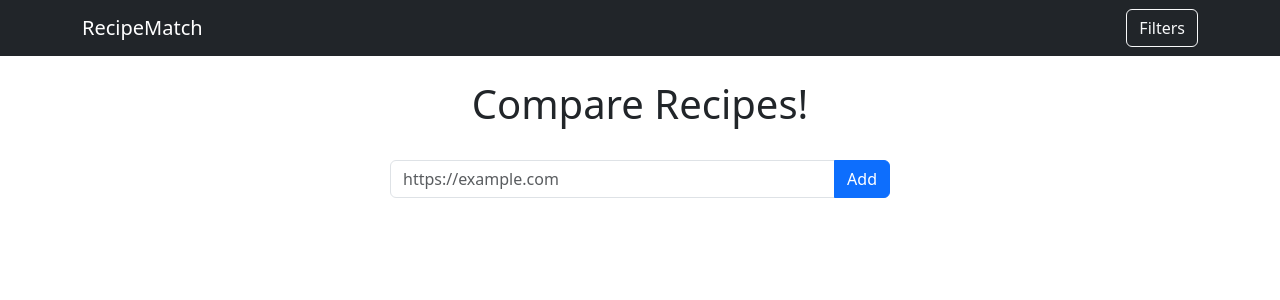
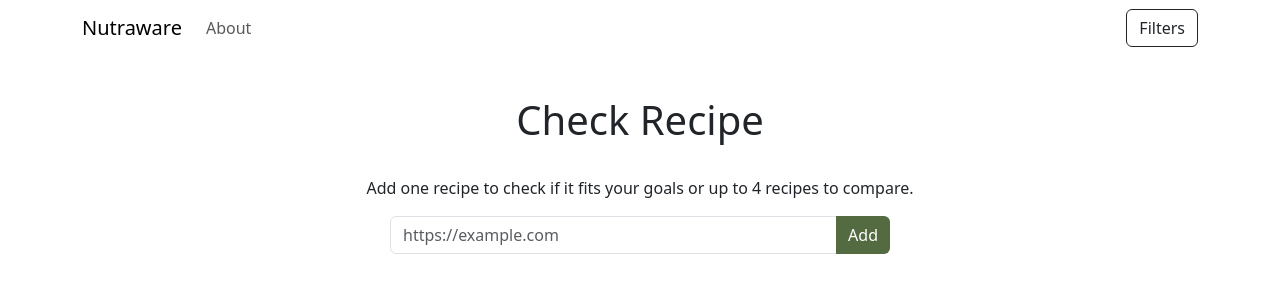
Before and after one commit to SamAnne/CompApp, a React (Vite) app: page / in a window 1280 px wide. Shown: the top 300 px of the page. Built offline with nearby package versions, Linux system fonts and the light colour scheme.

Commit message:
Finished the home page and added serving size information to the nutrition cards. Also added a color indicating if they match the selected filters or not.

```diff
--- a/src/App.scss
+++ b/src/App.scss
@@ -0,0 +1,42 @@
+$button-color: #546B41;
+$button-text: #FFFFFF;
+$button-padding: 1rem;
+$button-width: 25%;
+$button-size: 1.25rem;
+$button-hover: #323F27;
+
+$nav-button-color: #546B41;
+$nav-button-padding: 1rem;
+$nav-button-width: 25%;
+$nav-button-size: 1.25rem;
+
+
+$header-text-size: 64px;
+$desc-text-size: 24px;
+
+
+.header-text{
+  font-size: $header-text-size;
+}
+
+.styledBtn{
+  background-color: $button-color;
+  color: $button-text;
+  border: none;
+}
+
+.descriptionTxt {
+  font-size: $desc-text-size;
+}
+
+.styledBtn:hover{
+  background-color: $button-hover; //change
+}
+
+.navBtn{
+  border-radius: 0px;
+  border: 0.1rem solid $nav-button-color;
+  background-color: #FFFFFF;
+  color: $nav-button-color;
+  font-weight: 0.25rem;
+}
--- a/src/components/filters.tsx
+++ b/src/components/filters.tsx
@@ -13,7 +13,7 @@ export interface FilterOptions {
   maxGI: number
 }
 
-interface FilterModalProps {
+export interface FilterModalProps {
   show: boolean;
   onHide: () => void;
   activeFilters: string[];
@@ -68,7 +68,7 @@ export default function FilterModal({
             <Button
               key={filter.id}
               size="sm"
-              variant={activeFilters.includes(filter.id) ? 'primary' : 'outline-primary'}
+              variant={activeFilters.includes(filter.id) ? 'dark' : 'outline-dark'}
               onClick={() => onToggleFilter(filter.id)}
             >
               {filter.label}
@@ -146,7 +146,7 @@ export default function FilterModal({
       </Modal.Body>
       <Modal.Footer>
         <Button variant="link" onClick={onClearFilters}>Clear all</Button>
-        <Button variant="primary" onClick={onHide}>Done</Button>
+        <Button className='styledBtn' onClick={onHide}>Done</Button>
       </Modal.Footer>
     </Modal>
   );
--- /dev/null
+++ b/src/components/navbar.tsx
@@ -0,0 +1,30 @@
+import { Button, Container, Navbar, Nav } from 'react-bootstrap'
+import FilterModal, { FilterModalProps } from '../components/filters';
+import { type Dispatch } from 'react';
+import { type SetStateAction } from 'react';
+
+interface NavBarInputs {
+    FilterModalProps?:  FilterModalProps,
+    activeFilters?: string[],
+    setShowFilters?: Dispatch<SetStateAction<boolean>>
+}
+
+export default function TopNav (inputs: NavBarInputs)
+    {
+        return (
+            <Navbar expand="lg">
+                <Container>
+                    <Navbar.Brand href="/">Nutraware</Navbar.Brand>
+                    <Nav className="me-auto">
+                        <Nav.Link href="about">About</Nav.Link>
+                    </Nav>
+                    { inputs.activeFilters && inputs.setShowFilters ?
+                    <Button variant="outline-dark" onClick={() => inputs.setShowFilters?.(true)}>
+                        Filters {inputs.activeFilters?.length > 0 && `(${inputs.activeFilters?.length})`}
+                    </Button>
+                    : null }
+
+                    { inputs.FilterModalProps ? <FilterModal {...inputs.FilterModalProps}/> : null }
+                </Container>
+            </Navbar>
+)}
--- a/src/main.tsx
+++ b/src/main.tsx
@@ -2,7 +2,7 @@ import ReactDOM from 'react-dom/client'
 import { BrowserRouter } from 'react-router-dom'
 import 'bootstrap/dist/css/bootstrap.min.css'
 import App from './App'
-import './index.scss'
+import './App.scss'
 
 ReactDOM.createRoot(document.getElementById('root')!).render(
   <BrowserRouter>
--- a/src/pages/Home.tsx
+++ b/src/pages/Home.tsx
@@ -1,9 +1,15 @@
 import { useState, useRef } from 'react'
-import { Button, Form, InputGroup, Container, Navbar, Nav } from 'react-bootstrap'
-import FilterModal, { type FilterOptions } from '../components/filters';
+import { Button, Form, InputGroup, Container, Navbar, Nav, Card, ListGroup, Accordion, CloseButton } from 'react-bootstrap'
+import FilterModal, { type FilterOptions, FilterModalProps } from '../components/filters';
+import TopNav from '../components/navbar';
 
 interface Nutrient {
   name: string;
+  amount: number;
+  unit: string;
+}
+
+interface Serving {
   amount: number;
   unit: string;
 }
@@ -16,13 +22,16 @@ interface Recipe {
   nutrition: {
     nutrients: Nutrient[];
     properties: Nutrient[];
+    weightPerServing: Serving;
   };
   diets: string[];
   image: string;
   sourceUrl: string;
   lowFodmap: boolean;
-  extendedIngredients: Nutrient[]
+  extendedIngredients: Nutrient[];
+  servings: number
 }
+
 
 function Home() {
   const [showFilters, setShowFilters] = useState(false);
@@ -66,6 +75,10 @@ function Home() {
     }
   }
 
+  function closeRecipe(event: React.MouseEvent<HTMLButtonElement>, recipe: Recipe){
+    setRecipes(prevItems => prevItems.filter(item => item.sourceUrl !== recipe.sourceUrl));
+  }
+
   const displayCards = () => {
     if (recipes.length === 0){
       return null
@@ -77,58 +90,70 @@ function Home() {
 
   const displayInfo = (recipe: Recipe) => {
     let display = [];
-    display.push({key: display.length, html: <img src={recipe.image} alt={recipe.title} style={{width: '15rem', height: '15rem'}}/>});
-    display.push({key: display.length, html: <h2 style={{ fontSize: '1.2rem' }}>{recipe.title}</h2>});
+    display.push({key: display.length, html: <Card.Title style={{ fontSize: '1.2rem' }}>{recipe.title}</Card.Title>});
+    display.push({key: display.length, html: <p className="text-secondary">Total Servings: {recipe.servings}<br/>Serving Size: {recipe.nutrition.weightPerServing.amount}{recipe.nutrition.weightPerServing.unit}</p>});
+    display.push({key: display.length, html: <Card.Header>Filtered Options</Card.Header>})
+    let specsList = [];
     if (activeFilters.includes('highProtein'))
-      display.push({key: display.length, html: <p>Protein: {getNutrient(recipe, 'Protein')}g</p>});
+      specsList.push({key: specsList.length, html: <ListGroup.Item className={filterOptions.minProtein < getNutrient(recipe, 'Protein') ? 'text-bg-success' : 'text-bg-danger'}>Protein: {getNutrient(recipe, 'Protein')}g</ListGroup.Item>});
     if (activeFilters.includes('lowCarb'))
-      display.push({key: display.length, html: <p>Carbs: {getNutrient(recipe, 'Carbohydrates')}g</p>});
+      specsList.push({key: specsList.length, html: <ListGroup.Item className={filterOptions.maxCarbs > getNutrient(recipe, 'Carbohydrates') ? 'text-bg-success' : 'text-bg-danger'}>Carbs: {getNutrient(recipe, 'Carbohydrates')}g</ListGroup.Item>});
     if (activeFilters.includes('lowCalorie'))
-      display.push({key: display.length, html: <p>Calories: {getNutrient(recipe, 'Calories')}</p>});
+      specsList.push({key: specsList.length, html: <ListGroup.Item className={filterOptions.maxCalories > getNutrient(recipe, 'Calories') ? 'text-bg-success' : 'text-bg-danger'}>Calories: {getNutrient(recipe, 'Calories')}</ListGroup.Item>});
     if (activeFilters.includes('glutenFree'))
-      display.push({key: display.length, html: <p>Gluten Free: {recipe.glutenFree ? 'Yes' : 'No'}</p>});
+      specsList.push({key: specsList.length, html: <ListGroup.Item className={recipe.glutenFree ? 'text-bg-success' : 'text-bg-danger'}>Gluten Free: {recipe.glutenFree ? 'Yes' : 'No'}</ListGroup.Item>});
     if (activeFilters.includes('dairyFree'))
-      display.push({key: display.length, html: <p>Dairy Free: {recipe.dairyFree ? 'Yes' : 'No'}</p>});
+      specsList.push({key: specsList.length, html: <ListGroup.Item className={recipe.dairyFree ? 'text-bg-success' : 'text-bg-danger'}>Dairy Free: {recipe.dairyFree ? 'Yes' : 'No'}</ListGroup.Item>});
     if (activeFilters.includes('vegan'))
-      display.push({key: display.length, html: <p>Vegan: {recipe.vegan ? 'Yes' : 'No'}</p>});
+      specsList.push({key: specsList.length, html: <ListGroup.Item className={recipe.vegan ? 'text-bg-success' : 'text-bg-danger'}>Vegan: {recipe.vegan ? 'Yes' : 'No'}</ListGroup.Item>});
     if (activeFilters.includes('keto'))
-      display.push({key: display.length, html: <p>Keto: {recipe.diets.includes('ketogenic') ? 'Yes' : 'No'}</p>});
+      specsList.push({key: specsList.length, html: <ListGroup.Item className={recipe.diets.includes('ketogenic') ? 'text-bg-success' : 'text-bg-danger'}>Keto: {recipe.diets.includes('ketogenic') ? 'Yes' : 'No'}</ListGroup.Item>});
     if (activeFilters.includes('lowFodmap'))
-      display.push({key: display.length, html: <p>Low Fodmap: {recipe.lowFodmap ? 'Yes' : 'No'}</p>});
+      specsList.push({key: specsList.length, html: <ListGroup.Item className={recipe.lowFodmap ? 'text-bg-success' : 'text-bg-danger'}>Low Fodmap: {recipe.lowFodmap ? 'Yes' : 'No'}</ListGroup.Item>});
     if (activeFilters.includes('lowGI'))
-      display.push({key: display.length, html: <p>Low GI: {getProperties(recipe, 'Glycemic Index')}</p>});
+      specsList.push({key: specsList.length, html: <ListGroup.Item className={getProperties(recipe, 'Glycemic Index') <= filterOptions.maxGI ? 'text-bg-success' : 'text-bg-danger'}>Low GI: {getProperties(recipe, 'Glycemic Index')}</ListGroup.Item>});
 
-    display.push({key: display.length, html: <p>Ingredients</p>});
-    display.push({key: display.length, html: recipe.extendedIngredients.map((ingred) => <li>{ingred.amount} {ingred.unit} {ingred.name}</li>)});
+    if (specsList.length === 0){
+      display.push({key: display.length, html: <p className='text-secondary'>No filters selected</p>});
+    }
+    else {
+      display.push({key: display.length, html: <ListGroup variant="flush">{specsList.map((html) => html.html)}</ListGroup>});
+    }
 
-    return <div style={{}}>{display.map((display) => display.html)}</div>
+    display.push({key: display.length, html: <Accordion defaultActiveKey="0"><Accordion.Item eventKey="0"><Accordion.Header>Ingredients</Accordion.Header><Accordion.Body><ul>{recipe.extendedIngredients.map((ingred) => <li>{ingred.amount} {ingred.unit} {ingred.name}</li>)}</ul></Accordion.Body></Accordion.Item></Accordion>});
+    return <div style={{}}>
+      <CloseButton
+          onClick={(e) => closeRecipe(e, recipe)}
+          variant="white"
+          className="position-absolute top-0 end-0 m-3"
+          aria-label="Close"
+        />
+      <Card.Img src={recipe.image} alt={recipe.title} variant='top' style={{}}/>
+      <Card.Body>{display.map((display) => display.html)}</Card.Body></div>
   }
 
   return (
     <>
-      <Navbar bg="dark" data-bs-theme="dark" expand="lg">
-        <Container>
-          <Navbar.Brand href="#home">RecipeMatch</Navbar.Brand>
-          <Button variant="outline-light" onClick={() => setShowFilters(true)}>
-            Filters {activeFilters.length > 0 && `(${activeFilters.length})`}
-          </Button>
-          <FilterModal
-            show={showFilters}
-            onHide={() => setShowFilters(false)}
-            activeFilters={activeFilters}
-            onToggleFilter={toggleFilter}
-            onClearFilters={() => setActiveFilters([])}
-            filterOptions={filterOptions}
-            onFilterOptionsChange={setFilterOptions}
-          />
-        </Container>
-      </Navbar>
+      <TopNav
+        FilterModalProps={{
+          show: showFilters,
+          onHide: () => setShowFilters(false),
+          activeFilters: activeFilters,
+          onToggleFilter: toggleFilter,
+          onClearFilters: () => setActiveFilters([]),
+          filterOptions: filterOptions,
+          onFilterOptionsChange: setFilterOptions
+        }}
+        activeFilters={activeFilters}
+        setShowFilters={setShowFilters}
+      />
 
       <div
         className="d-flex flex-column align-items-center"
-        style={{ height: 'calc(100vh - 56px)' }}
+        style={{ padding: '1rem' }}
       >
-        <h1 style={{padding: '1.5rem'}}>Compare Recipes!</h1>
+        <h1 style={{padding: '1.5rem'}}>Check Recipe</h1>
+        <p>Add one recipe to check if it fits your goals or up to 4 recipes to compare.</p>
         <div style={{ width: '500px' }}>
           <InputGroup>
             <Form.Control
@@ -136,25 +161,25 @@ function Home() {
               placeholder="https://example.com"
               ref={url}
             />
-            <Button variant="primary" onClick={parseURL}>Add</Button>
+            <Button className='styledBtn' onClick={parseURL}>Add</Button>
           </InputGroup>
         </div>
 
-        <div className="d-flex gap-3 mt-4 flex-wrap justify-content-center">
+        <div className="d-flex gap-3 mt-4 flex-wrap">
           {recipes.length > 0 ? recipes.map((recipe, index) => (
-            <div key={index} style={{
+            <Card key={index} style={{
               border: '1px solid #dee2e6',
+              height: 'auto',
               borderRadius: '8px',
-              padding: '16px',
               width: '300px',
               display: 'flex',
-              justifyContent: 'center',
               alignItems: 'center',
               flexDirection: 'column',
-              textAlign: 'left'
+              textAlign: 'left',
+              boxShadow: '0 4px 6px -1px rgba(0, 0, 0, 0.1), 0 2px 4px -1px rgba(0, 0, 0, 0.06)'
             }}>
               {displayInfo(recipe)}
-            </div>
+            </Card>
           )): (
             displayCards()
           )}
```
Also changed, not shown: src/index.scss (deleted, +0 -36 lines), src/pages/Dashboard.tsx (+16 -21 lines), public/apple.png (added), 1 other file (tests, documents, lock files or other folders).
